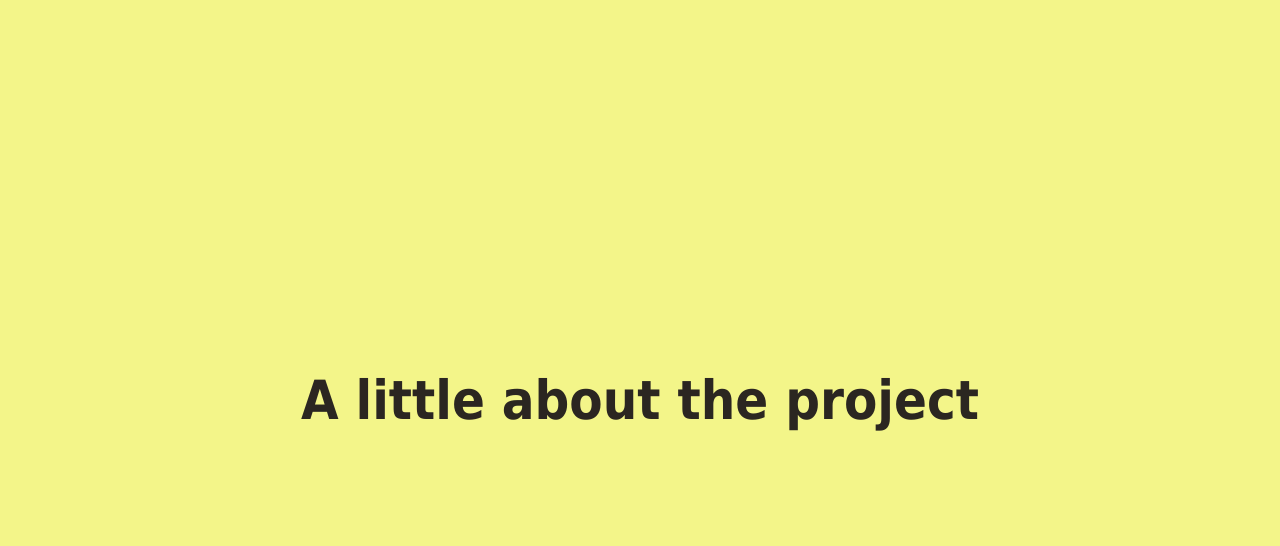
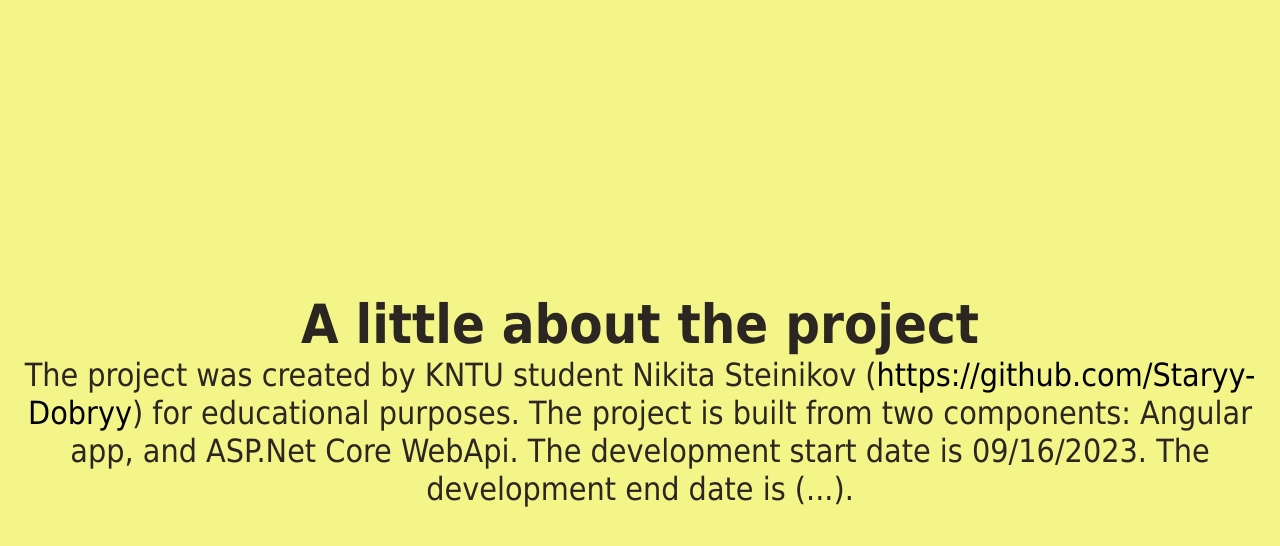
Before and after one commit to Staryy-Dobryy/Image_Storage, an Angular app in the folder angularapp/: page / in a window 1280 px wide. Both pictures are taken after a click on the element "About". Shown: the part 1600-2146 px from the top of the page. Built offline with nearby package versions, Linux system fonts and the light colour scheme; no server answers.

Commit message:
Updated 'A little about the project' slide at 'home.component'.

```diff
--- a/angularapp/src/app/Components/Home/home.component.html
+++ b/angularapp/src/app/Components/Home/home.component.html
@@ -72,8 +72,8 @@
   </div>
 </div>
 <div #about class="full-screan bg-yellow content-center border-0 col" id="about">
-  <h1 inViewAnimation animationClassName="slide-in-anim" class="opacity-0 slide-name-strong">A little about the project</h1>
-  <h2></h2>
+  <p inViewAnimation animationClassName="slide-in-anim" class="opacity-0 slide-name-strong">A little about the project</p>
+  <p inViewAnimation animationClassName="slide-in-anim" class="ph-3 opacity-0 slide-info">The project was created by KNTU student Nikita Steinikov (<a class="link-dark" href="https://github.com/Staryy-Dobryy">https://github.com/Staryy-Dobryy</a>) for educational purposes. The project is built from two components: Angular app, and ASP.Net Core WebApi. The development start date is 09/16/2023. The development end date is (...).</p>
 </div>
 <div #bottom class="full-screan content-center border-0 row">
   <div class="w-100 ph-3 mh-3">
```
Also changed, not shown: 1 other file (tests, documents, lock files or other folders).
